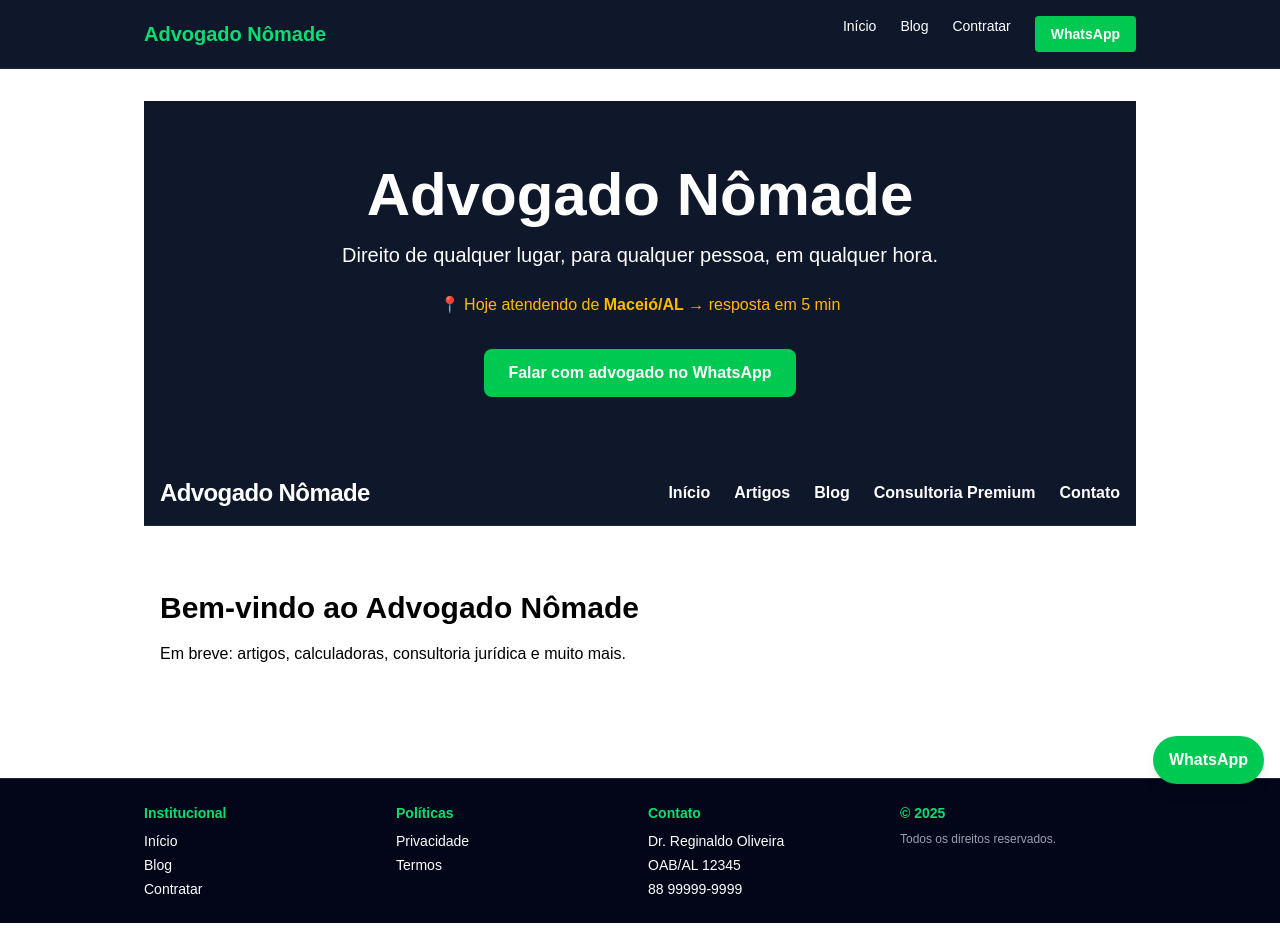
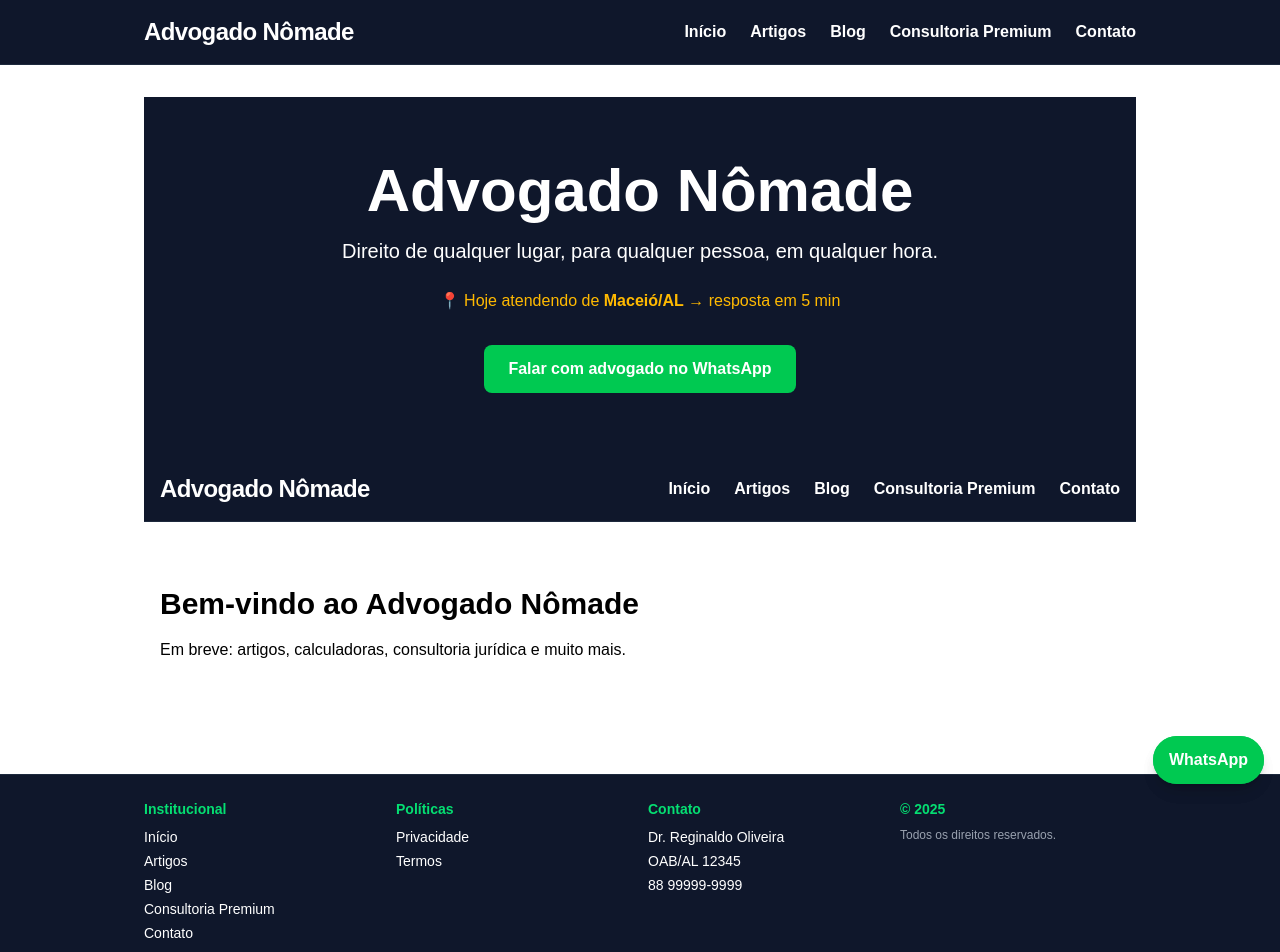
Before and after one commit to mestrereginaldo-site/advogadonomade1, a Next.js app: page / in a window 1280 px wide. Shown: the top 952 px of the page. Before the commit the page ends 923 px from the top, so only its background shows below. Built offline with nearby package versions, Linux system fonts and the light colour scheme.

Commit message:
Update layout.tsx

```diff
--- a/app/layout.tsx
+++ b/app/layout.tsx
@@ -11,45 +11,42 @@ export const metadata: Metadata = {
 export default function RootLayout({ children }: { children: React.ReactNode }) {
   return (
     <html lang="pt-BR">
-      <body className="bg-slate-900 text-white min-h-screen flex flex-col">
-        {/* HEADER GLOBAL */}
-        <header className="w-full bg-slate-900 border-b border-slate-800">
+      <body className="min-h-screen flex flex-col bg-white text-black">
+        {/* HEADER ESCURO (menu global) */}
+        <header className="w-full bg-slate-900 border-b border-slate-800 sticky top-0 z-50">
           <div className="max-w-5xl mx-auto px-4 py-4 flex items-center justify-between">
-            {/* Logo = link para HOME */}
-            <Link href="/" className="text-xl font-bold text-green-400">
+            {/* Logo branca, fonte elegante */}
+            <Link href="/" className="text-2xl font-extrabold tracking-tight text-white">
               Advogado Nômade
             </Link>
 
-            {/* Menu Desktop */}
-            <nav className="hidden md:flex gap-6 text-sm">
-              <Link href="/" className="text-white hover:text-green-400">Início</Link>
-              <Link href="/blog" className="text-white hover:text-green-400">Blog</Link>
-              <Link href="/contratar" className="text-white hover:text-green-400">Contratar</Link>
-              <Link
-                href="https://wa.me/5588999999999?text=Quero%20falar%20com%20um%20advogado"
-                className="bg-green-500 hover:bg-green-600 px-4 py-2 rounded text-white font-semibold"
-              >
-                WhatsApp
-              </Link>
+            {/* Links brancos, hover verde */}
+            <nav className="hidden md:flex gap-6 text-base font-semibold text-white">
+              <Link href="/" className="hover:text-green-400">Início</Link>
+              <Link href="/artigos" className="hover:text-green-400">Artigos</Link>
+              <Link href="/blog" className="hover:text-green-400">Blog</Link>
+              <Link href="/consultoria" className="hover:text-green-400">Consultoria Premium</Link>
+              <Link href="/contato" className="hover:text-green-400">Contato</Link>
             </nav>
 
-            {/* Mobile Menu (hambúrguer simples) */}
             <div className="md:hidden text-white text-2xl">☰</div>
           </div>
         </header>
 
-        {/* CONTEÚDO DAS PÁGINAS */}
-        <main className="flex-1 w-full max-w-5xl mx-auto px-4 py-8">{children}</main>
+        {/* CONTEÚDO DAS PÁGINAS (fundo branco) */}
+        <main className="flex-1 w-full max-w-5xl mx-auto px-4 py-8 bg-white text-black">{children}</main>
 
-        {/* FOOTER GLOBAL */}
-        <footer className="w-full bg-slate-950 border-t border-slate-800 text-white">
+        {/* FOOTER ESCURO (mesma cor do header) */}
+        <footer className="w-full bg-slate-900 border-t border-slate-800 text-white">
           <div className="max-w-5xl mx-auto px-4 py-6 grid grid-cols-2 md:grid-cols-4 gap-4 text-sm">
             <div>
               <h3 className="font-bold text-green-400 mb-2">Institucional</h3>
               <ul className="space-y-1">
                 <li><Link href="/" className="text-white hover:text-green-400">Início</Link></li>
+                <li><Link href="/artigos" className="text-white hover:text-green-400">Artigos</Link></li>
                 <li><Link href="/blog" className="text-white hover:text-green-400">Blog</Link></li>
-                <li><Link href="/contratar" className="text-white hover:text-green-400">Contratar</Link></li>
+                <li><Link href="/consultoria" className="text-white hover:text-green-400">Consultoria Premium</Link></li>
+                <li><Link href="/contato" className="text-white hover:text-green-400">Contato</Link></li>
               </ul>
             </div>
             <div>
@@ -73,6 +70,16 @@ export default function RootLayout({ children }: { children: React.ReactNode })
             </div>
           </div>
         </footer>
+
+        {/* BOTÃO WHATSAPP FLUTUANTE (rodapé da página) */}
+        <div className="fixed bottom-4 right-4 z-50">
+          <a
+            href="https://wa.me/5588999999999?text=Preciso%20de%20um%20advogado%20agora"
+            className="inline-flex items-center gap-2 bg-green-500 hover:bg-green-600 text-white font-semibold py-3 px-4 rounded-full shadow-lg"
+          >
+            WhatsApp
+          </a>
+        </div>
       </body>
     </html>
   );
```
